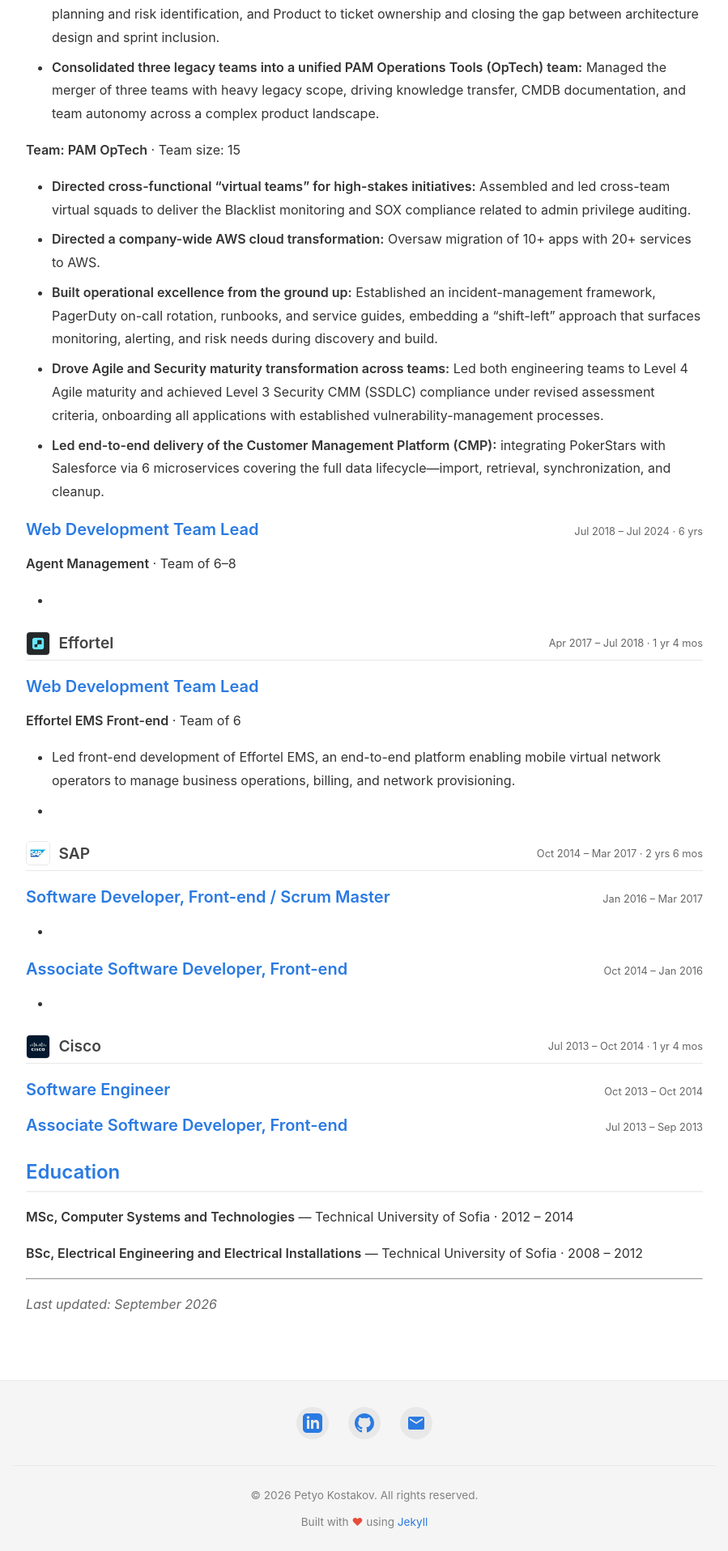
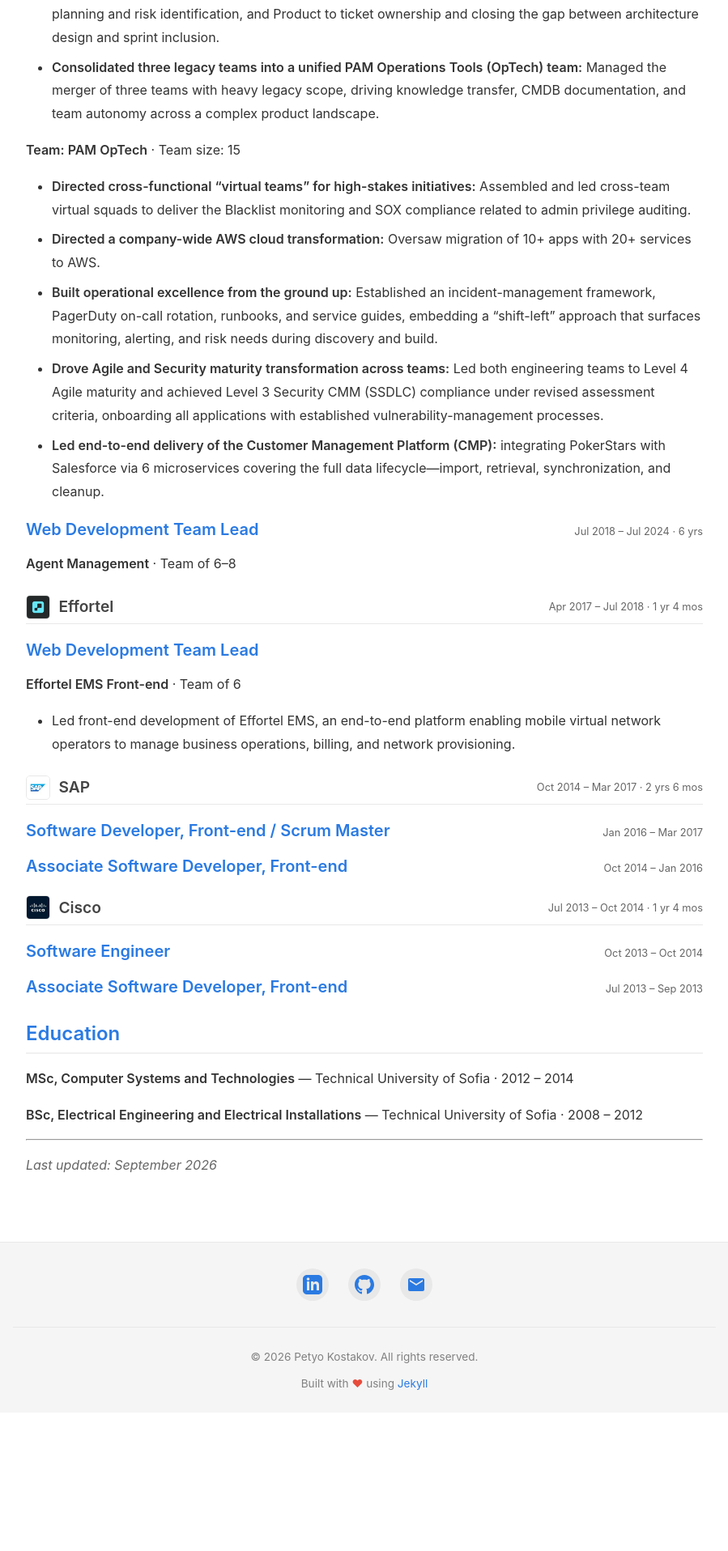
Before and after one commit to PetyoKostakov/PetyoKostakov.github.io, a Jekyll site: the page built from cv.md, in a window 1280 px wide. Shown: the part 1184-3100 px from the top of the page at 81% size, without its empty margins (190-1089 px from the left). Built offline with Jekyll 4.4.1, drawn with Linux system fonts in a browser that asks for light colours; after the commit the page ends 2929 px from its top, so only the background shows below that.

```diff
--- a/cv.md
+++ b/cv.md
@@ -51,7 +51,7 @@ and growing engineers into senior roles.
 
 **Agent Management** · Team of 6–8
 
-- <!-- ACTION REQUIRED: this is a six-year role currently carrying zero bullets — the single
+<!-- -  ACTION REQUIRED: this is a six-year role currently carrying zero bullets — the single
      largest gap in this CV. Cover: what the Agent Management platform did, its scale
      (users/markets/transactions), what you shipped, and how the team grew under you. -->
 
@@ -63,17 +63,18 @@ and growing engineers into senior roles.
 
 - Led front-end development of Effortel EMS, an end-to-end platform enabling mobile virtual
   network operators to manage business operations, billing, and network provisioning.
-- <!-- ADD: which operators or markets did this serve? -->
+<!-- - ADD: which operators or markets did this serve? -->
 
 ### <span class="cv-org"><img class="cv-logo" src="{{ '/assets/sap_logo.jpeg' | relative_url }}" alt="" height="30">SAP</span> <span class="cv-meta">Oct 2014 – Mar 2017 · 2 yrs 6 mos</span>
 
 #### Software Developer, Front-end / Scrum Master <span class="cv-meta">Jan 2016 – Mar 2017</span>
 
-- <!-- ADD: which product? what did you build? what did the Scrum Master role cover? -->
+
+<!-- -  ADD: which product? what did you build? what did the Scrum Master role cover? -->
 
 #### Associate Software Developer, Front-end <span class="cv-meta">Oct 2014 – Jan 2016</span>
 
-- <!-- ADD: one line on scope and technologies -->
+<!-- - ADD: one line on scope and technologies -->
 
 ### <span class="cv-org"><img class="cv-logo" src="{{ '/assets/cisco_logo.jpeg' | relative_url }}" alt="" height="30">Cisco</span> <span class="cv-meta">Jul 2013 – Oct 2014 · 1 yr 4 mos</span>
 
```
